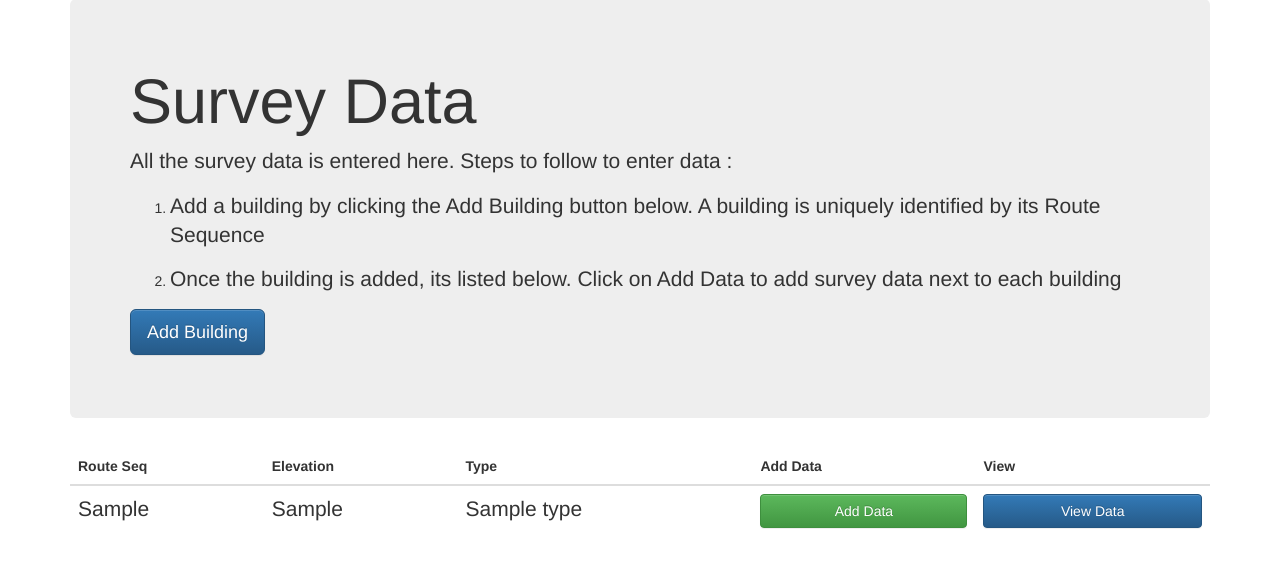
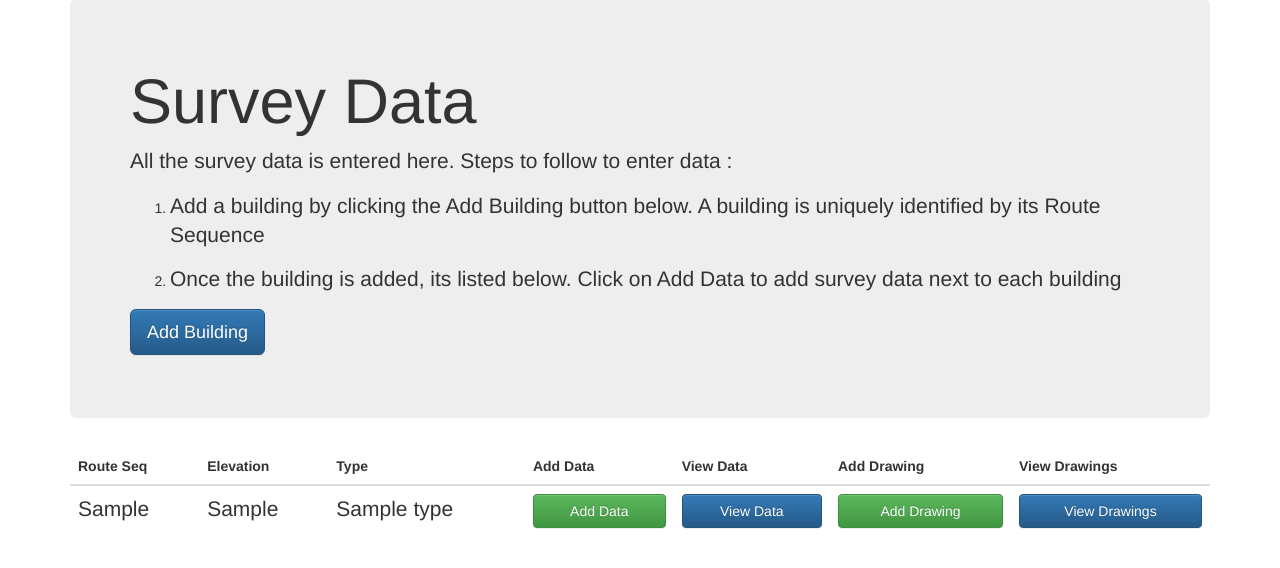
Before and after one commit to rashoodkhan/bams, a Django app: page /survey in a window 1280 px wide. Shown: the part 73-641 px from the top of the page. Run offline with Django 3.2, Linux system fonts and the light colour scheme; tables that the repository leaves empty hold one stand-in row (values such as "Sample post"); some libraries are stand-ins or nearby versions.

Commit message:
Added drawings to be able to upload and view

```diff
--- a/bams/settings.py
+++ b/bams/settings.py
@@ -117,6 +117,9 @@ USE_TZ = True
 
 STATIC_URL = '/static/'
 
+MEDIA_ROOT = os.path.join(PROJECT_DIR, 'media')
+MEDIA_URL = '/media/'
+
 TEMPLATE_DIRS = (
     os.path.join(PROJECT_DIR, 'codes/templates'),
     os.path.join(os.path.dirname(__file__),'templates'),
--- a/bams/urls.py
+++ b/bams/urls.py
@@ -1,6 +1,7 @@
 from django.conf.urls import include, url
 from django.contrib import admin
-
+from django.conf.urls.static import static
+import settings
 urlpatterns = [
     # Examples:
     # url(r'^$', 'bams.views.home', name='home'),
@@ -18,6 +19,8 @@ urlpatterns = [
     url(r'^rates/add','rate.views.add_rate',name="add_rate"),
     url(r'^rates/?','rate.views.index',name="rates_index"),
 
+    url(r'survey/(?P<building_id>\d+)/drawing/add/?','survey.views.add_drawing',name="add_drawing"),
+    url(r'survey/(?P<building_id>\d+)/drawing/?','survey.views.drawing_index',name="drawing"),
     url(r'^survey/(?P<building_id>\d+)/edit/(?P<survey_id>\d+)/?','survey.views.edit_building_data',name="edit_building_data"),
     url(r'^survey/(?P<building_id>\d+)/add/?','survey.views.add_building_data',name="add_building_data"),
     url(r'^survey/(?P<building_id>\d+)/?','survey.views.building_survey',name="building_survey"),
@@ -27,5 +30,4 @@ urlpatterns = [
     url(r'^reports/(?P<type_id>\d+)/(?P<report_id>\d+)/submit/?','reports.views.GenerateReport',name="GenerateReport"),
     url(r'^reports/(?P<type_id>\d+)/(?P<report_id>\d+)/?','reports.views.getSurveyForm',name="getSurveyForm"),
     url(r'^reports/?','reports.views.index',name="reports_index"),
-
-]
+] + static(settings.MEDIA_URL, document_root=settings.MEDIA_ROOT)
--- a/survey/admin.py
+++ b/survey/admin.py
@@ -1,6 +1,7 @@
 from django.contrib import admin
-from models import Survey,SurveyItem
+from models import Survey,SurveyItem, Drawing
 
 
 admin.site.register(Survey)
 admin.site.register(SurveyItem)
+admin.site.register(Drawing)
--- a/survey/models.py
+++ b/survey/models.py
@@ -96,13 +96,13 @@ import os
 
 
 def get_upload_path_rest(self, filename):
-	return os.path.join("drawings", "%d" % self.id, filename)
+	return os.path.join("drawings", filename)
 
 
 class Drawing(models.Model):
 	name = models.CharField('Drawing Name', max_length=200)
 	description = models.TextField('Drawing Description', max_length=500)
-	file = models.FileField('Drawing', upload_to=get_upload_path_rest)
+	file = models.FileField('Drawing File', upload_to=get_upload_path_rest)
 	survey = models.ForeignKey(Survey)
 
 	def __str__(self):
--- a/survey/templates/survey/survey.html
+++ b/survey/templates/survey/survey.html
@@ -20,6 +20,13 @@
             </div>
         {% endif %}
 
+        {% if success_added == 2 %}
+            <div class="alert alert-success alert-dismissible" role="alert">
+                <button type="button" class="close" data-dismiss="alert" aria-label="Close"><span aria-hidden="true">&times;</span></button>
+                <strong>Success!</strong> The drawing has been added successfully!
+            </div>
+        {% endif %}
+
         <table class="table table-hover">
             <thead>
             <tr>
@@ -36,8 +43,12 @@
                     Add Data
                 </th>
                 <th>
-                    View
+                    View Data
                 </th>
+                <th>
+                    Add Drawing
+                </th>
+                <th>View Drawings</th>
             </tr>
             </thead>
 
@@ -59,6 +70,12 @@
                     <th scope="row">
                         <a type="button" class="btn btn-primary btn-block" href="/survey/{{ d.id}}/">View Data</a>
                     </th>
+                    <th scope="row">
+                        <a type="button" class="btn btn-success btn-block" href="/survey/{{ d.id }}/drawing/add">Add Drawing</a>
+                    </th>
+                    <th scope="row">
+                        <a type="button" class="btn btn-primary btn-block" href="/survey/{{ d.id }}/drawing/">View Drawings</a>
+                    </th>
                 </tr>
             {% endfor %}
             </tbody>
--- a/survey/views.py
+++ b/survey/views.py
@@ -1,7 +1,7 @@
 from django.http import HttpResponse
-from django.shortcuts import render
-from models import Survey,SurveyItem
-from forms import SurveyForm, SurveyItemForm
+from django.shortcuts import render,redirect
+from models import Survey,SurveyItem, Drawing
+from forms import SurveyForm, SurveyItemForm, DrawingForm
 def index(request):
 	surveys = Survey.objects.all()
 	return render(request,'survey/survey.html',{'data':surveys})
@@ -86,3 +86,24 @@ def edit_building_data(request,building_id,survey_id):
 	s_codes = survey.condition
 	form = SurveyItemForm(instance=survey,initial={'types':f_codes,'conditions':s_codes})
 	return render(request,'survey/survey_data_form.html',{'form':form,'edit_data':1})
+
+def add_drawing(request,building_id):
+	if request.method == "POST":
+		form = DrawingForm(request.POST, request.FILES)
+		if form.is_valid():
+			drawing = form.save(commit=True)
+			drawing.save()
+			return redirect('/survey/'+building_id+'/drawing/')
+		else:
+			return render(request,'survey/drawing_view_form.html',{'form':form})
+	else:
+		form = DrawingForm()
+		return render(request,'survey/drawing_add_form.html',{'form':form})
+
+def drawing_index(request,building_id):
+	survey = Survey.objects.filter(pk=building_id)
+	print len(survey)
+	drawings = Drawing.objects.filter(survey=survey)
+	print len(drawings)
+
+	return render(request,'survey/drawing_view_form.html',{'data':drawings})
```
Also changed, not shown: survey/templates/survey/drawing_add_form.html (added, +25 -0 lines), survey/templates/survey/drawing_view_form.html (added, +47 -0 lines), 1 other file.
